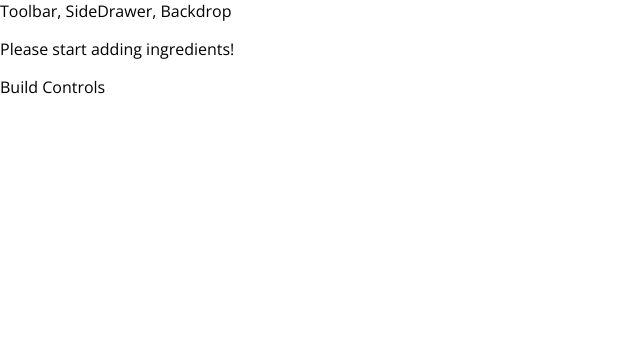
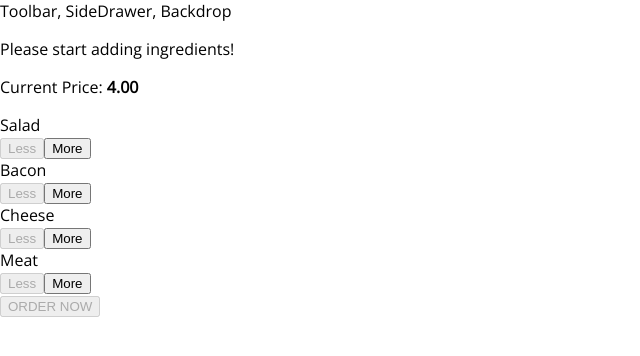
Before and after one commit to vladilins/burger, a React app: page / in a window 1280 px wide. Shown: the top 356 px of the page, without its empty margins (0-640 px from the left). Built offline with nearby package versions, Linux system fonts and the light colour scheme.

Commit message:
burgerbuilder with order button

```diff
--- a/src/components/Burger/BuildControls/BuildControl/BuildControl.css
+++ b/src/components/Burger/BuildControls/BuildControl/BuildControl.css
@@ -0,0 +1,57 @@
+.BuildControl {
+    display: flex;
+    justify-content: space-between;
+    align-items: center;
+    margin: 5px 0;
+}
+
+.BuildControl button {
+    display: block;
+    font: inherit;
+    padding: 5px;
+    margin: 0 5px;
+    width: 80px;
+    border: 1px solid #AA6817;
+    cursor: pointer;
+    outline: none;
+}
+
+
+.BuildControl button:disabled {
+    background-color: #AC9980;
+    border: 1px solid #7E7365;
+    color: #ccc;
+    cursor: default;
+}
+
+.BuildControl button:hover:disabled {
+    background-color: #AC9980;
+    color: #ccc;
+    cursor: not-allowed;
+}
+
+.Label {
+    padding: 10px;
+    font-weight: bold;
+    width: 80px;
+}
+
+.BuildControl .Less {
+    background-color: #D39952;
+    color: white;
+}
+
+.BuildControl .More {
+    background-color: #8F5E1E;
+    color: white;
+}
+
+.BuildControl .Less:hover, .BuildControl .Less:active {
+    background-color: #DAA972;
+    color: white;
+}
+
+.BuildControl .More:hover,.BuildControl .More:active {
+    background-color: #99703F;
+    color: white;
+}
--- a/src/components/Burger/BuildControls/BuildControl/BuildControl.js
+++ b/src/components/Burger/BuildControls/BuildControl/BuildControl.js
@@ -0,0 +1,18 @@
+import React from 'react';
+
+import classes from './BuildControl.css';
+
+const buildControl = (props) => (
+    <div className={classes.BuildControl}>
+        <div className={classes.Label}>{props.label}</div>
+        <button
+            className={classes.Less}
+            onClick={props.removed}
+            disabled={props.disabled}>Less</button>
+        <button
+            className={classes.More}
+            onClick={props.added}>More</button>
+    </div>
+);
+
+export default buildControl;
--- a/src/components/Burger/BuildControls/BuildControls.css
+++ b/src/components/Burger/BuildControls/BuildControls.css
@@ -1,6 +1,6 @@
 .BuildControls {
     width: 100%;
-  background-color: #cf8f2e;
+    background-color: #CF8F2E;
     display: flex;
     flex-flow: column;
     align-items: center;
@@ -8,3 +8,44 @@
     margin: auto;
     padding: 10px 0;
 }
+
+.OrderButton {
+    background-color: #DAD735;
+    outline: none;
+    cursor: pointer;
+    border: 1px solid #966909;
+    color: #966909;
+    font-family: inherit;
+    font-size: 1.2em;
+    padding: 15px 30px;
+    box-shadow: 2px 2px 2px #966909;
+}
+
+.OrderButton:hover, .OrderButton:active {
+    background-color: #A0DB41;
+    border: 1px solid #966909;
+    color: #966909;
+}
+
+.OrderButton:disabled {
+    background-color: #C7C6C6;
+    cursor: not-allowed;
+    border: 1px solid #ccc;
+    color: #888888;
+}
+
+.OrderButton:not(:disabled) {
+    animation: enable 0.3s linear;
+}
+
+@keyframes enable {
+    0% {
+        transform: scale(1);
+    }
+    60% {
+        transform: scale(1.1);
+    }
+    100% {
+        transform: scale(1);
+    }
+}
--- a/src/components/Burger/BuildControls/BuildControls.js
+++ b/src/components/Burger/BuildControls/BuildControls.js
@@ -1,5 +1,30 @@
-import React from 'react'
+import React from 'react';
 
-const buildControls = props => ()
+import classes from './BuildControls.css';
+import BuildControl from './BuildControl/BuildControl';
+
+const controls = [
+    { label: 'Salad', type: 'salad' },
+    { label: 'Bacon', type: 'bacon' },
+    { label: 'Cheese', type: 'cheese' },
+    { label: 'Meat', type: 'meat' },
+];
+
+const buildControls = (props) => (
+    <div className={classes.BuildControls}>
+        <p>Current Price: <strong>{props.price.toFixed(2)}</strong></p>
+        {controls.map(ctrl => (
+            <BuildControl
+                key={ctrl.label}
+                label={ctrl.label}
+                added={() => props.ingredientAdded(ctrl.type)}
+                removed={() => props.ingredientRemoved(ctrl.type)}
+                disabled={props.disabled[ctrl.type]} />
+        ))}
+        <button
+            className={classes.OrderButton}
+            disabled={!props.purchasable}>ORDER NOW</button>
+    </div>
+);
 
 export default buildControls;
--- a/src/containers/BurgerBuilder/BurgerBuilder.js
+++ b/src/containers/BurgerBuilder/BurgerBuilder.js
@@ -1,6 +1,14 @@
 import React, { Component } from "react";
 
 import Burger from "../../components/Burger/Burger";
+import BuildControls from "../../components/Burger/BuildControls/BuildControls";
+
+const INGREDIENT_PRICES = {
+  salad: 0.5,
+  cheese: 0.4,
+  meat: 1.3,
+  bacon: 0.7
+};
 
 class BurgerBuilder extends Component {
   // constructor(props) {
@@ -13,14 +21,71 @@
       bacon: 0,
       cheese: 0,
       meat: 0
+    },
+    totalPrice: 4,
+    purchasable: false
+  };
+
+  updatePurchaseState(ingredients) {
+    const sum = Object.keys(ingredients)
+      .map(igKey => {
+        return ingredients[igKey];
+      })
+      .reduce((sum, el) => {
+        return sum + el;
+      }, 0);
+    this.setState({ purchasable: sum > 0 });
+  }
+
+  addIngredientHandler = type => {
+    const oldCount = this.state.ingredients[type];
+    const updatedCount = oldCount + 1;
+    const updatedIngredients = {
+      ...this.state.ingredients
+    };
+    updatedIngredients[type] = updatedCount;
+    const priceAddition = INGREDIENT_PRICES[type];
+    const oldPrice = this.state.totalPrice;
+    const newPrice = oldPrice + priceAddition;
+    this.setState({ totalPrice: newPrice, ingredients: updatedIngredients });
+    this.updatePurchaseState(updatedIngredients);
+  };
+
+  removeIngredientHandler = type => {
+    const oldCount = this.state.ingredients[type];
+    if (oldCount <= 0) {
+      return;
     }
+    const updatedCount = oldCount - 1;
+    const updatedIngredients = {
+      ...this.state.ingredients
+    };
+    updatedIngredients[type] = updatedCount;
+    const priceDeduction = INGREDIENT_PRICES[type];
+    const oldPrice = this.state.totalPrice;
+    const newPrice = oldPrice - priceDeduction;
+    this.setState({ totalPrice: newPrice, ingredients: updatedIngredients });
+    this.updatePurchaseState(updatedIngredients);
   };
 
   render() {
+    const disabledInfo = {
+      ...this.state.ingredients
+    };
+    for (let key in disabledInfo) {
+      disabledInfo[key] = disabledInfo[key] <= 0;
+    }
+    // {salad: true, meat: false, ...}
     return (
       <>
         <Burger ingredients={this.state.ingredients} />
-        <div>Build Controls</div>
+        <BuildControls
+          ingredientAdded={this.addIngredientHandler}
+          ingredientRemoved={this.removeIngredientHandler}
+          disabled={disabledInfo}
+          purchasable={this.state.purchasable}
+          price={this.state.totalPrice}
+        />
       </>
     );
   }
```
Lines whose indentation alone changed are shown as unchanged.
